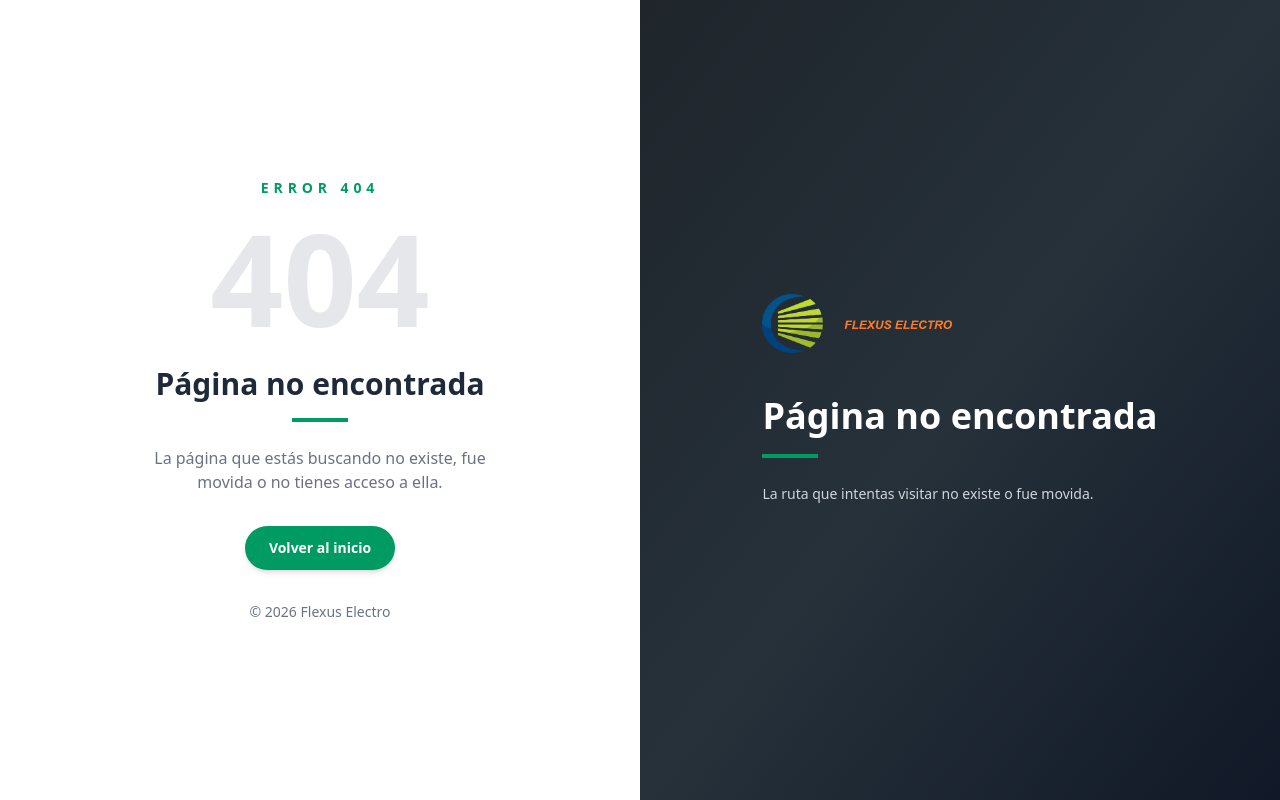
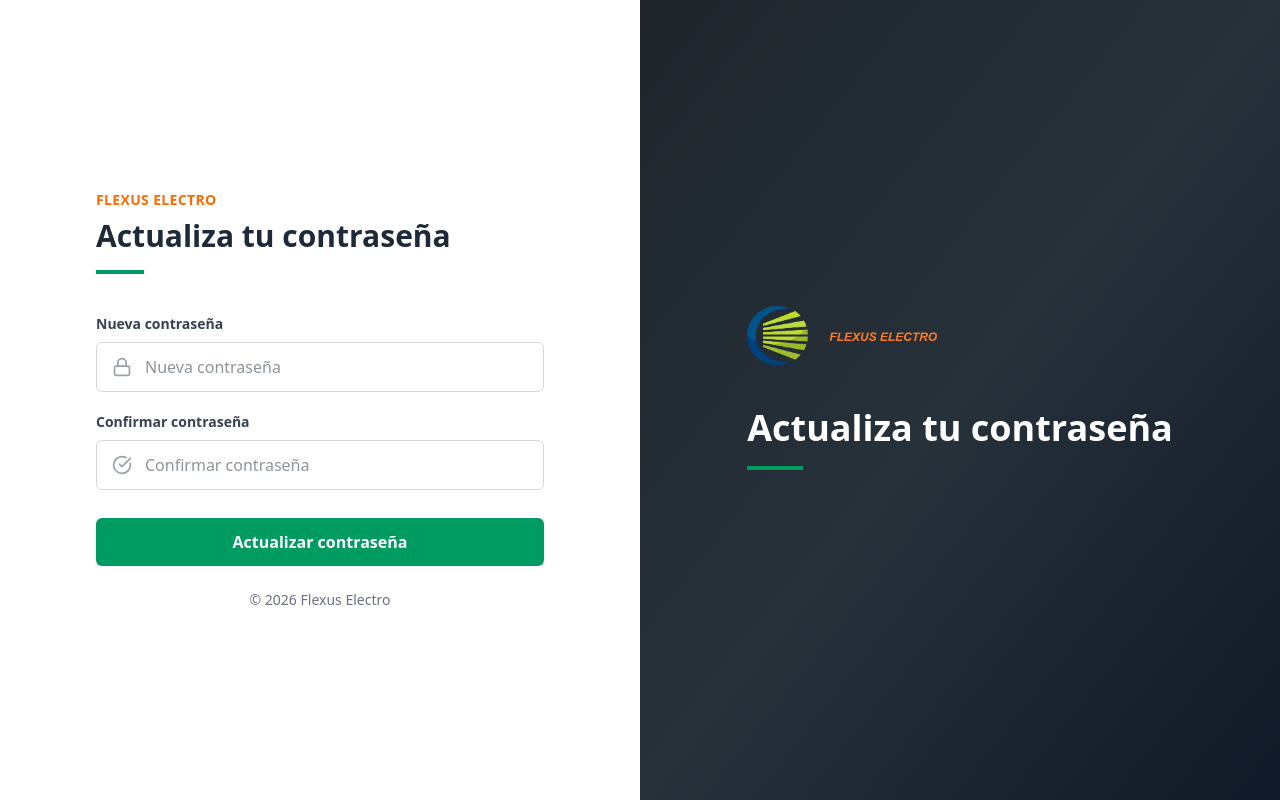
Before and after one commit to flexuselectromecanica01-netizen/rhquiosco, a Next.js app: page /update-password/1 in a window 1280 px wide. Before the commit this address had no page. Built offline with nearby package versions, Linux system fonts and the light colour scheme.

Commit message:
Terminacion vacaciones

```diff
--- a/app/(main)/vacaciones/page.tsx
+++ b/app/(main)/vacaciones/page.tsx
@@ -348,7 +348,7 @@ export default function Vacaciones() {
               <div className="border-b border-gray-200 pb-4">
                 <p className="mb-1 text-sm text-gray-500">Saldo</p>
                 <p className="text-xl font-semibold text-gray-800">
-                  {usuario?.empleado?.saldodisponible ?? "Sin información"}
+                  {usuario?.empleado?.saldodisponible ?? "Sin información"} Dias disponibles
                 </p>
               </div>
             </div>
--- a/app/components/Header.tsx
+++ b/app/components/Header.tsx
@@ -9,6 +9,7 @@ import { useAuth } from "../context/AuthContext";
 
 export default function Header() {
   const [openMenu, setOpenMenu] = useState(false);
+
   const { usuario, logout } = useAuth();
   const router = useRouter();
 
@@ -57,7 +58,7 @@ export default function Header() {
               </div>
 
               <Link
-                href="/update-password"
+                href={`/update-password/${usuario?.id}`}
                 onClick={() => setOpenMenu(false)}
                 className="flex items-center gap-3 px-4 py-3 text-sm text-gray-700 hover:bg-gray-100 transition"
               >
--- /dev/null
+++ b/app/update-password/[id]/page.tsx
@@ -0,0 +1,174 @@
+"use client";
+
+import { useForm } from "react-hook-form";
+import { Lock, CheckCircle } from "lucide-react";
+import Image from "next/image";
+import { useUpdatePasswordSubmit } from "@/src/hooks/useUpdatePasswordSubmit";
+
+type UpdatePasswordForm = {
+  password: string;
+  confirmPassword: string;
+};
+
+export default function UpdatePasswordPage() {
+  const { onSubmit } = useUpdatePasswordSubmit();
+
+  const {
+    register,
+    handleSubmit,
+    watch,
+    formState: { errors, isSubmitting },
+  } = useForm<UpdatePasswordForm>();
+
+  const password = watch("password");
+
+  return (
+    <main className="min-h-screen bg-[#1f252b]">
+      <section className="grid min-h-screen w-full grid-cols-1 bg-white lg:grid-cols-2">
+        {/* FORMULARIO A LA IZQUIERDA */}
+        <div className="flex min-h-screen items-center justify-center bg-gray-100 px-4 py-8 sm:px-6 sm:py-10 lg:bg-white lg:px-20 lg:py-12">
+          <form
+            onSubmit={handleSubmit(onSubmit)}
+            className="w-full max-w-md rounded-2xl bg-white px-5 py-8 shadow-md sm:px-8 sm:py-10 lg:rounded-none lg:p-0 lg:shadow-none"
+          >
+            {/* LOGO SOLO EN MOBILE/TABLET */}
+            <div className="mb-8 flex justify-center lg:hidden">
+              <Image
+                src="/logo.png"
+                alt="Flexus Electro"
+                width={170}
+                height={55}
+                className="object-contain"
+                priority
+              />
+            </div>
+
+            <div className="mb-8 sm:mb-10">
+              <p className="text-xs font-bold uppercase tracking-wide text-orange-500 sm:text-sm">
+                Flexus Electro
+              </p>
+
+              <h1 className="mt-2 text-2xl font-bold text-gray-800 sm:text-3xl">
+                Actualiza tu contraseña
+              </h1>
+
+              <div className="mt-4 h-1 w-12 bg-[#009b63]" />
+
+            </div>
+
+            <div className="mb-5">
+              <label className="mb-2 block text-sm font-semibold text-gray-700">
+                Nueva contraseña
+              </label>
+
+              <div className="relative">
+                <Lock
+                  size={20}
+                  className="absolute left-4 top-1/2 -translate-y-1/2 text-gray-400"
+                />
+
+                <input
+                  type="password"
+                  placeholder="Nueva contraseña"
+                  {...register("password", {
+                    required: "La nueva contraseña es obligatoria",
+                    minLength: {
+                      value: 8,
+                      message: "La contraseña debe tener mínimo 8 caracteres",
+                    },
+                    pattern: {
+                      value: /^(?=.*[A-Z])(?=.*\d).+$/,
+                      message: "Debe incluir al menos una mayúscula y un número",
+                    },
+                  })}
+                  className={`w-full rounded-md border py-3 pl-12 pr-4 text-base outline-none transition ${
+                    errors.password
+                      ? "border-red-500 focus:ring-2 focus:ring-red-200"
+                      : "border-gray-300 focus:border-[#009b63] focus:ring-2 focus:ring-green-100"
+                  }`}
+                />
+              </div>
+
+              {errors.password?.message && (
+                <p className="mt-2 text-sm text-red-500">
+                  {errors.password.message}
+                </p>
+              )}
+            </div>
+
+            <div className="mb-7">
+              <label className="mb-2 block text-sm font-semibold text-gray-700">
+                Confirmar contraseña
+              </label>
+
+              <div className="relative">
+                <CheckCircle
+                  size={20}
+                  className="absolute left-4 top-1/2 -translate-y-1/2 text-gray-400"
+                />
+
+                <input
+                  type="password"
+                  placeholder="Confirmar contraseña"
+                  {...register("confirmPassword", {
+                    required: "Confirma tu nueva contraseña",
+                    validate: (value) =>
+                      value === password || "Las contraseñas no coinciden",
+                  })}
+                  className={`w-full rounded-md border py-3 pl-12 pr-4 text-base outline-none transition ${
+                    errors.confirmPassword
+                      ? "border-red-500 focus:ring-2 focus:ring-red-200"
+                      : "border-gray-300 focus:border-[#009b63] focus:ring-2 focus:ring-green-100"
+                  }`}
+                />
+              </div>
+
+              {errors.confirmPassword?.message && (
+                <p className="mt-2 text-sm text-red-500">
+                  {errors.confirmPassword.message}
+                </p>
+              )}
+            </div>
+
+            <button
+              type="submit"
+              disabled={isSubmitting}
+              className="w-full rounded-md bg-[#009b63] py-3 text-base font-bold text-white transition hover:bg-[#008554] active:scale-[0.99] disabled:cursor-not-allowed disabled:opacity-60"
+            >
+              {isSubmitting ? "Actualizando..." : "Actualizar contraseña"}
+            </button>
+
+            <p className="mt-6 text-center text-xs text-gray-500 sm:text-sm">
+              © {new Date().getFullYear()} Flexus Electro
+            </p>
+          </form>
+        </div>
+
+        {/* PANEL DERECHO */}
+        <div className="relative hidden min-h-screen items-center justify-center bg-[#222831] p-10 lg:flex">
+          <div className="absolute inset-0 bg-gradient-to-br from-[#1f252b] via-[#26313a] to-[#111827]" />
+
+          <div className="relative z-10 max-w-md text-white">
+            <div className="mb-10">
+              <Image
+                src="/logo.png"
+                alt="Flexus Electro"
+                width={190}
+                height={60}
+                className="object-contain"
+                priority
+              />
+            </div>
+
+            <h3 className="mb-4 text-4xl font-bold leading-tight">
+              Actualiza tu contraseña
+            </h3>
+
+            <div className="mb-6 h-1 w-14 bg-[#009b63]" />
+
+          </div>
+        </div>
+      </section>
+    </main>
+  );
+}
```
